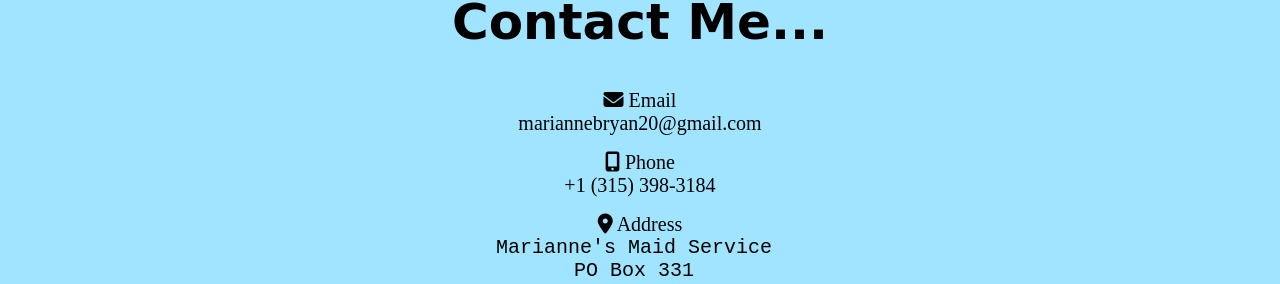
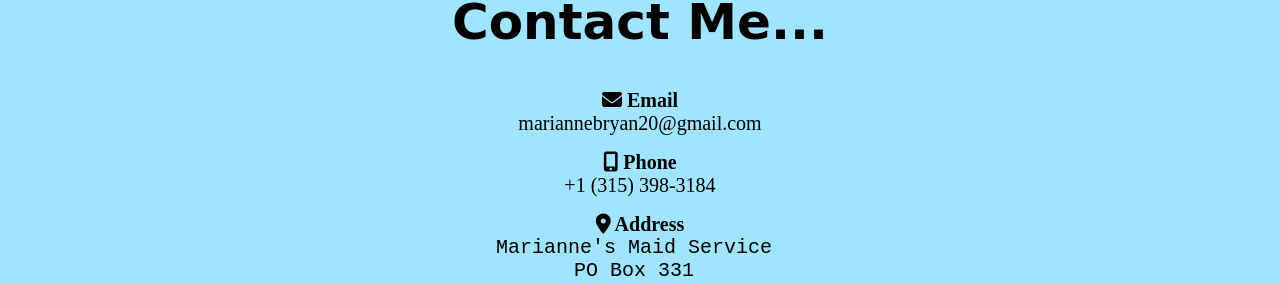
Before and after one commit to Jacob52210/Mariannes_Maid_Services, a plain HTML site: page index.html in a window 1280 px wide. Shown: the part 1753-2037 px from the top of the page. Drawn offline with nearby package versions, Linux system fonts and the light colour scheme; a web font is replaced by a local one.

Commit message:
made contact items bold

```diff
--- a/index.html
+++ b/index.html
@@ -163,19 +163,19 @@
 			<h1 id="contact">Contact Me...</h1>
 			<div class="contact_list">
 				<div class="contact_item">
-					<i class="fas fa-envelope"></i> Email
+					<i class="fas fa-envelope"></i><b> Email</b>
 					<div class="text-secondary">
 						mariannebryan20@gmail.com
 					</div>
 				</div>
 				<div class="contact_item">
-					<i class="fas fa-mobile-alt"></i> Phone
+					<i class="fas fa-mobile-alt"></i><b> Phone</b>
 					<div class="text-secondary">
 						+1 (315) 398-3184
 					</div>
 				</div>
 				<div class="contact_item">
-					<i class="fas fa-map-marker-alt"></i> Address
+					<i class="fas fa-map-marker-alt"></i><b> Address</b>
 					<pre class="text-secondary">
 Marianne's Maid Service
 PO Box 331
```
